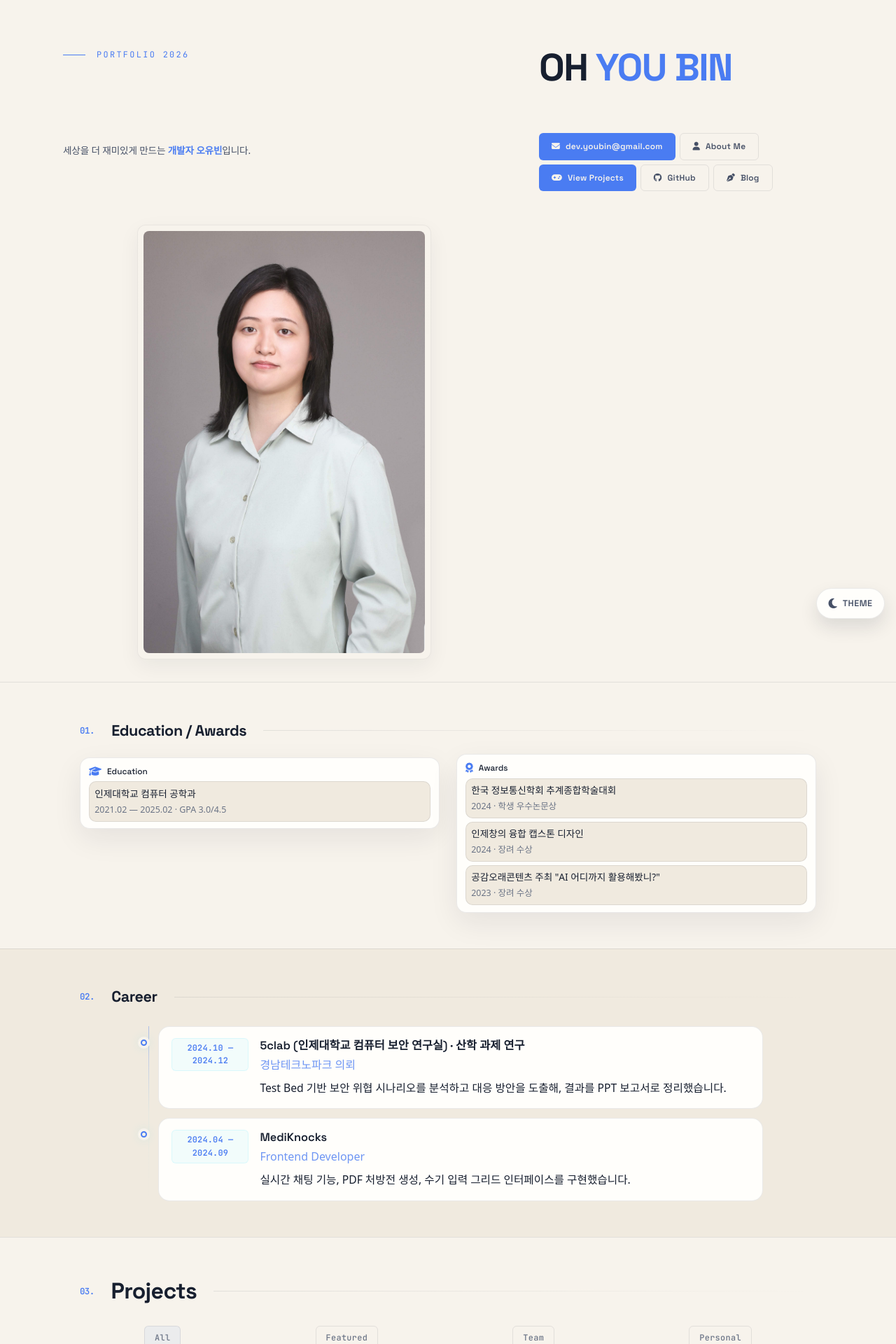
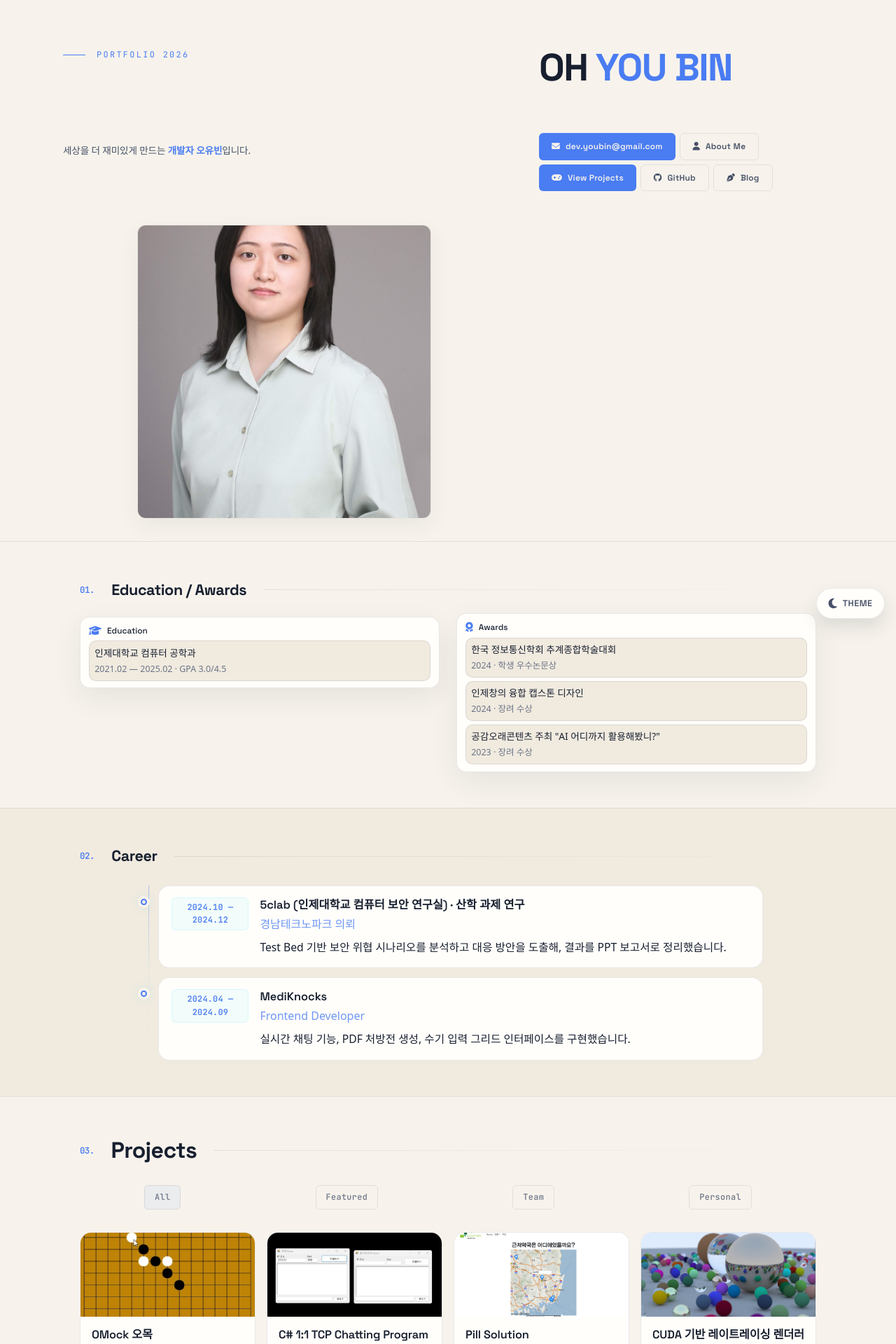
Before and after one commit to eye2ffect/eye2ffect.github.io, a Jekyll site: the page built from index.html, in a window 1280 px wide. Shown: the top 1920 px of the page at 70% size. Built offline with Jekyll 4.4.1, drawn with Linux system fonts in a browser that asks for light colours; some web fonts are replaced.

Commit message:
chore: crop hero profile image to container height for site ratio

```diff
--- a/assets/css/main.css
+++ b/assets/css/main.css
@@ -372,7 +372,7 @@ html {
 
 .hero-profile-wrap {
   border-radius: 12px;
-  padding: 8px;
+  padding: 0; /* remove inner padding to avoid extra whitespace when cropping */
   background: var(--profile-bg);
   border: var(--profile-border-width) solid var(--profile-border);
   box-shadow: var(--profile-shadow);
@@ -381,6 +381,7 @@ html {
   will-change: transform;
   width: 100%;
   max-width: 420px;
+  height: 420px; /* fixed container height so image can be cropped to match site ratio */
 }
 
 .hero-profile-wrap:hover {
@@ -391,9 +392,10 @@ html {
 .hero-profile {
   display: block;
   width: 100%;
-  height: auto;
+  height: 100%;
   border-radius: 8px;
-  object-fit: contain;
+  object-fit: cover; /* crop to fill container */
+  object-position: center; /* center the crop */
   filter: var(--profile-filter);
   background: transparent;
 }
@@ -401,7 +403,7 @@ html {
 @media (max-width: 900px) {
   .hero-inner { grid-template-columns: 1fr; }
   .hero-right { order: -1; margin-bottom: var(--space-4); display: flex; justify-content: center; }
-  .hero-profile-wrap { max-width: 360px; }
+  .hero-profile-wrap { max-width: 360px; height: 360px; }
 }
 
 .hero-actions {
```
